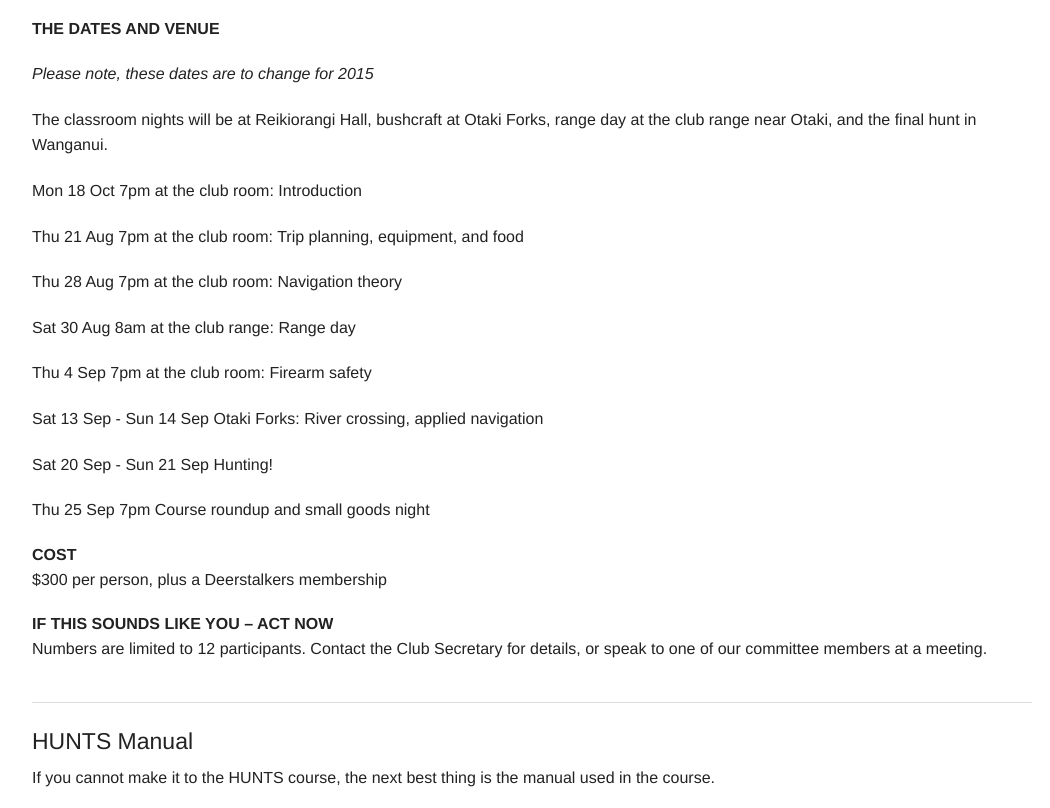
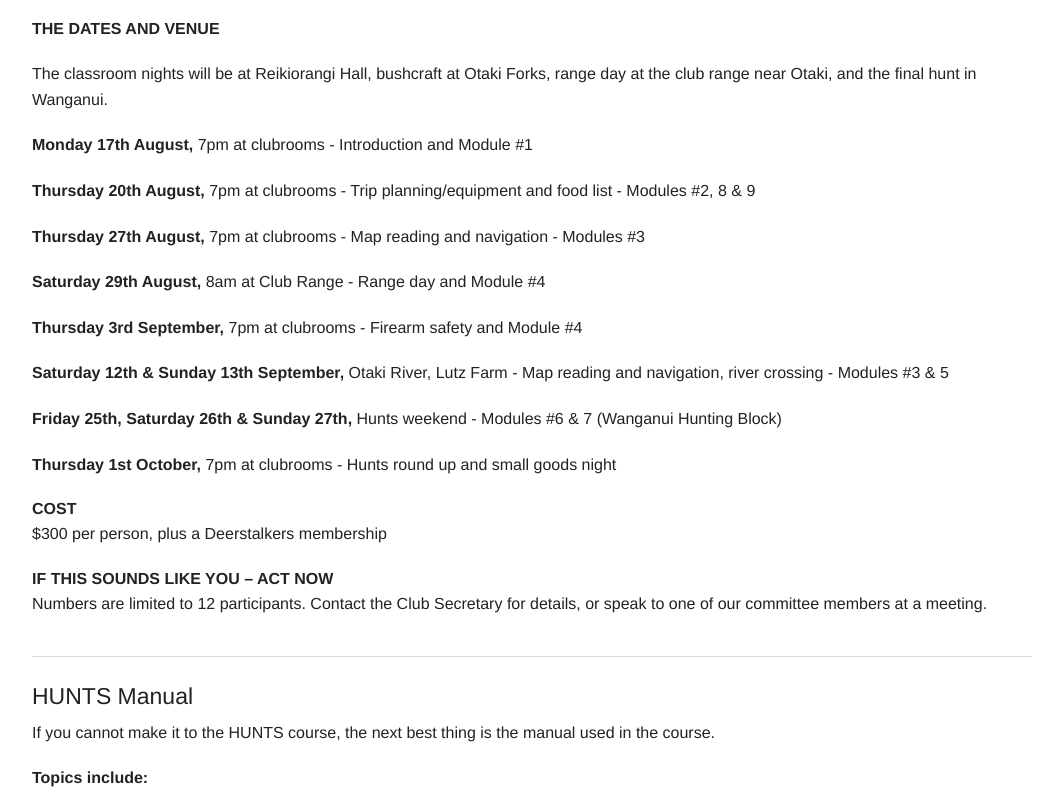
Before and after one commit to fetchfire/kds, a plain HTML site: page hunts.html in a window 1280 px wide. Shown: the part 1239-2047 px from the top of the page, without its empty margins (108-1158 px from the left). Drawn offline with Linux system fonts and the light colour scheme; some packages are replaced by stand-ins of ours.

Commit message:
hunts dates

```diff
--- a/hunts.html
+++ b/hunts.html
@@ -142,33 +142,32 @@
 <div class="row">
   <div class="large-12 columns">
     <strong>THE DATES AND VENUE</strong></p>
-    <p><i>Please note, these dates are to change for 2015</i>
     <p>
       The classroom nights will be at Reikiorangi Hall, bushcraft  at Otaki Forks, range day at the club range near Otaki, and the final hunt in Wanganui.
     </p>
     <p>
-      Mon 18 Oct 7pm at the club room: Introduction
+      <strong>Monday 17th August,</strong> 7pm at clubrooms - Introduction and Module #1
     </p>
     <p>
-      Thu 21 Aug 7pm at the club room: Trip planning, equipment, and food
+      <strong>Thursday 20th August,</strong> 7pm at clubrooms - Trip planning/equipment and food list - Modules #2, 8 & 9
     </p>
     <p>
-      Thu 28 Aug 7pm at the club room: Navigation theory
+      <strong>Thursday 27th August,</strong> 7pm at clubrooms - Map reading and navigation - Modules #3
     </p>
     <p>
-      Sat 30 Aug 8am at the club range: Range day
+      <strong>Saturday 29th August,</strong> 8am at Club Range - Range day and Module #4
     </p>
     <p>
-      Thu 4 Sep 7pm at the club room: Firearm safety
+      <strong>Thursday 3rd September,</strong> 7pm at clubrooms - Firearm safety and Module #4
     </p>
     <p>
-      Sat 13 Sep - Sun 14 Sep Otaki Forks: River crossing, applied navigation
+      <strong>Saturday 12th & Sunday 13th September,</strong> Otaki River, Lutz Farm - Map reading and navigation, river crossing - Modules #3 & 5
     </p>
     <p>
-      Sat 20 Sep - Sun 21 Sep Hunting!
+      <strong>Friday 25th, Saturday 26th & Sunday 27th,</strong> Hunts weekend - Modules #6 & 7 (Wanganui Hunting Block)
     </p>
     <p>
-      Thu 25 Sep 7pm Course roundup and small goods night
+      <strong>Thursday 1st October,</strong> 7pm at clubrooms - Hunts round up and small goods night
     </p>
   </div>
 </div>
```
